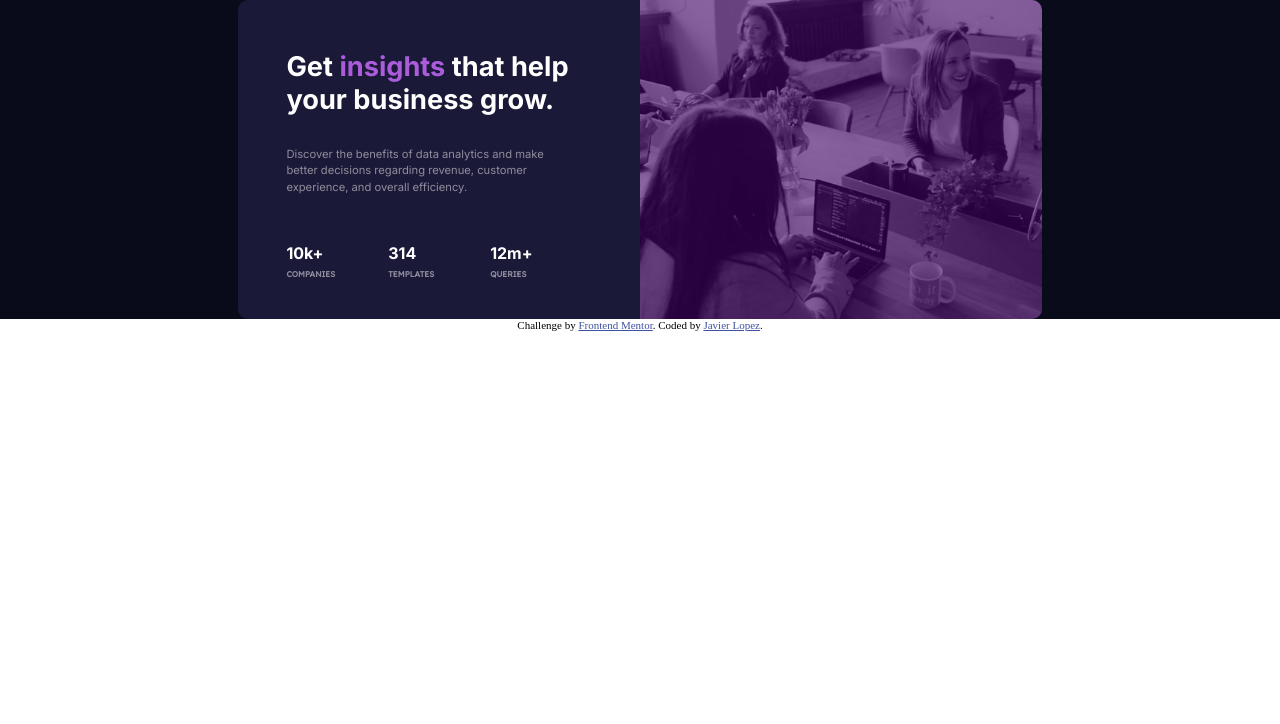
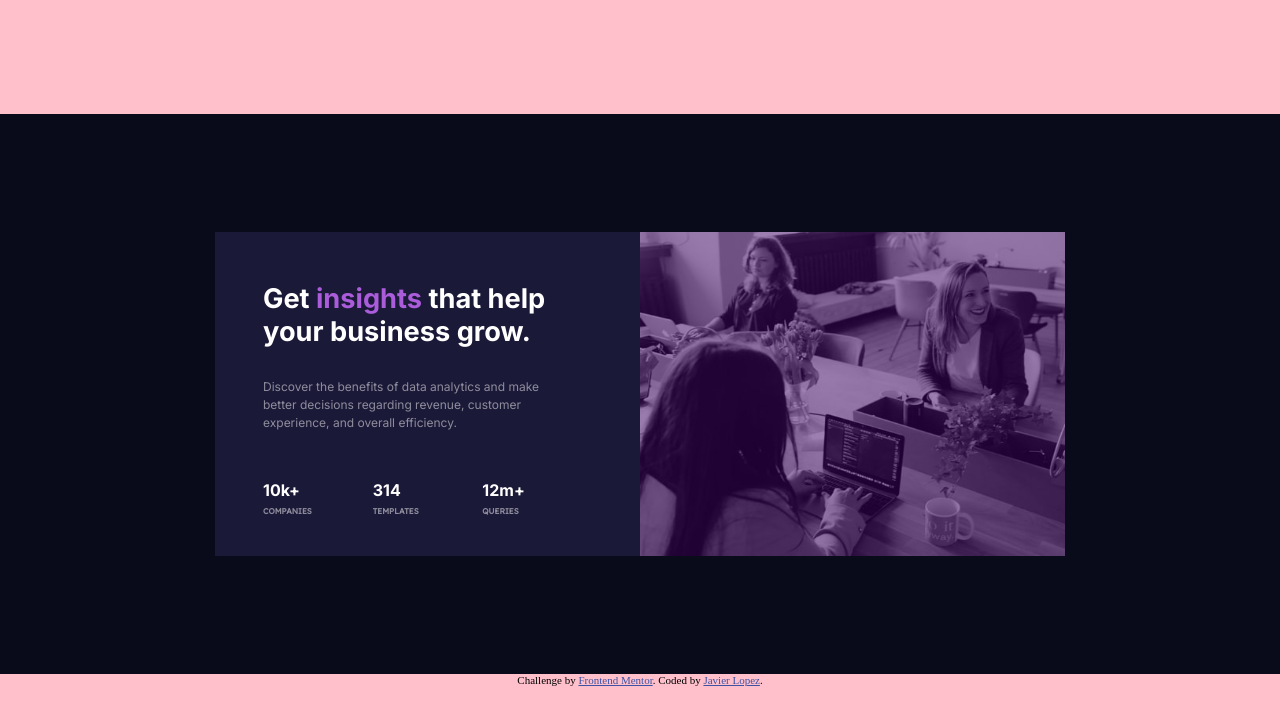
Before and after one commit to jglopezre/stats-preview-card-component-main, a plain HTML site: page index.html in a window 1280 px wide. Drawn offline with nearby package versions, Linux system fonts and the light colour scheme; files that its build step writes are made by us from their sources.

Commit message:
grid display changed

```diff
--- a/index.html
+++ b/index.html
@@ -18,9 +18,7 @@
 <body>
   <div class="main-container">
     <div class="card">
-      <div>
-	<div class="left-box">
-
+      <div class="left">
 	<div class="first"><h1>Get <span>insights</span> that help your business grow.</h1></div>
 
 	<div class="second"><p>Discover the benefits of data analytics and make better decisions regarding revenue, customer experience, and overall efficiency.</p></div>
@@ -38,20 +36,13 @@
 	  <p>queries</p>
 	</div>
       </div>
+
+      <div class="right">
+	<div></div>
+      </div>
+    </div>
   </div>
 
-
-
-      <div class="right-box">
-	<picture>
-	  <source srcset="images/image-header-mobile.jpg" media="max-width: 300px" />
-	  <source srcset="images/image-header-desktop.jpg" />
-	  <img alt="" src="images/image-header-mobile.jpg"/>
-	</picture>
-      </div>
-
-    </div>
-  </div>
   <div class="attribution">
     Challenge by <a href="https://www.frontendmentor.io?ref=challenge" target="_blank">Frontend Mentor</a>.
     Coded by <a href="#">Javier Lopez</a>.
--- a/style.scss
+++ b/style.scss
@@ -6,10 +6,16 @@ $white: hsl(0, 0%, 100%);
 $white-2: hsla(0, 0%, 100%, 0.75);  //Main Paragraph Transparent white
 $white-3: hsla(0, 0%, 100%, 0.6);  //Stats Heading
 
+$card-width: 850px;
+$card-height: 300px;
 
-html, body {
+body {
+    height: 100vh;
+    width: 100vw;
+    background-color: pink;
     padding: 0px;
     margin: 0px;
+
 }
 
 span {
@@ -29,49 +35,48 @@ h2 {
     font-size: 1em;
 }
 
-.main-container {
+
+body, .main-container{
     display: flex;
     justify-content: center;
-    align-content: center;
+    align-items: center;
+    flex-direction: column;
+}
+
+
+.main-container {
+    height: 70%;
     width: 100%;
     background-color: $bkground;
+
 }
 
-.card {
-   display: flex;
-   flex-flow: row wrap-reverse;
-   min-width: 375px;
-   color: $white;
-   background-color: $card-bkground;
-   border-radius: 10px;
-   >div{
-       width: 50%;
-   }
-}
 
+
+.left {
+    grid-area: info;
+
+    display: grid;
+    justify-content: center;
+    align-content: center;
+    margin: 2em 3em;
+    gap: 0px 0px;
+    grid-template:
+	[row1-start] "maintext maintext maintext" 1fr [row1-end]
+	[row2-start] "subtext subtext subtext" auto [row2-end]
+	[row4-start] "data-1 data-2 data-3" 80px [row4-end]
+	/ 1fr 1fr 1fr;
     .first {
 	grid-area: maintext;
     }
 
     .second {
 	grid-area: subtext;
-    font-size: 0.7em;
+	font-size: 0.75em;
 	align-self: start;
 	opacity: 0.5;
 	line-height: 1.5em;
 	padding-right: 2em;;
-}
-
-.third-a, .third-b, .third-c {
-    line-height: 0.4em;
-    align-self: end;
-    p {
-	font-family: Lexend Deca;
-	font-size: 0.7em;
-	font-variant: small-caps;
-	font-weight: bold;
-	opacity: 0.5;
-    }
     }
 
     .third-a {
@@ -86,39 +91,44 @@ h2 {
 	grid-area: data-3;
     }
 
-.left-box {
-    display: grid;
-    justify-content: center;
-    align-content: center;
-    margin: 2em 3em;
-    gap: 0px 0px;
-    grid-template:
-	[row1-start] "maintext maintext maintext" 1fr [row1-end]
-	[row2-start] "subtext subtext subtext" auto [row2-end]
-	[row4-start] "data-1 data-2 data-3" 80px [row4-end]
-	/ 1fr 1fr 1fr;
+    .third-a, .third-b, .third-c {
+	line-height: 0.4em;
+	align-self: end;
+	p {
+	    font-family: Lexend Deca;
+	    font-size: 0.7em;
+	    font-variant: small-caps;
+	    font-weight: bold;
+	    opacity: 0.5;
+	}
+    }
+}
+
+.right {
+    grid-area: photo;
+    background-image: url('images/image-header-desktop.jpg');
+    background-size: 100% 100%;
+    height: 100%;
+    >div {
+	background-color: $accent-2;
+	height: 100%;
+	opacity: 0.5;
+    }
 }
 
 
 
-.right-box {
-    width: 40%;
-    background-color: $accent-2;
-    display: block;
-    position: relative;
-    border-radius: 0px 10px 10px 0px;
-
-    img {
-	display: block;
-	position: absolute;
-	top: 0px;
-	opacity: 0.40;
-	width: 100%;
-	height: 100%;
-	border-radius: 0px 10px 10px 0px;
+.card {
+    width: $card-width;
+    background-color: $card-bkground;
+    color: $white;
+    display: grid;
+    grid-template-columns: 1fr 1fr;
+    grid-template-rows: 1fr;
+    grid-template-areas:
+    "info photo";
 }
 
-}
 
 .attribution {
     font-size: 11px;
```
Lines whose indentation alone changed are shown as unchanged.
